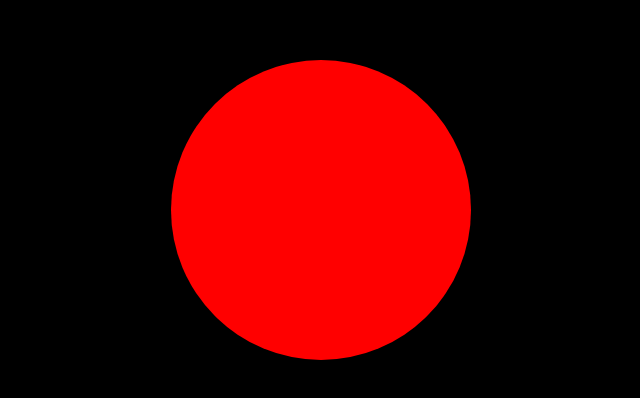
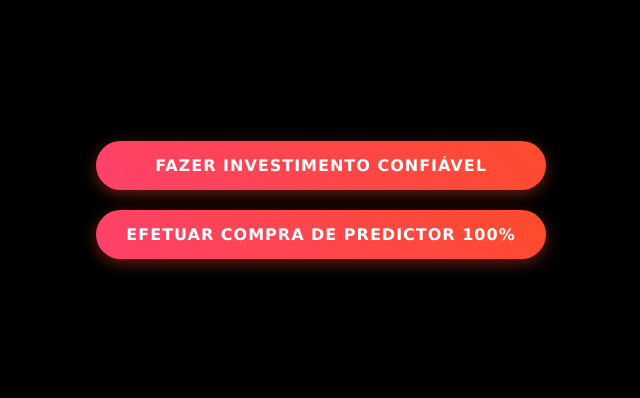
Before and after one commit to Cardjinho/moz-connect, a plain HTML site: page home.html in a window 1280 px wide. Shown: the part 190-588 px from the top of the page, without its empty margins (319-959 px from the left). Drawn offline with Linux system fonts and the light colour scheme.

Commit message:
Update home.html

```diff
--- a/home.html
+++ b/home.html
@@ -3,90 +3,77 @@
 <head>
   <meta charset="UTF-8">
   <meta name="viewport" content="width=device-width, initial-scale=1.0">
-  <title>Animação de Carregamento</title>
+  <title>Página de Investimento</title>
   <style>
-    /* Configuração geral */
+    /* Estilo global */
     html, body {
       margin: 0;
       padding: 0;
       width: 100%;
       height: 100%;
-      background-color: black;
+      background-color: #000; /* Fundo preto */
+      font-family: 'Arial', sans-serif;
       display: flex;
       justify-content: center;
       align-items: center;
       overflow: hidden;
     }
 
-    /* Estilo da barra de progresso */
-    .progress-bar {
-      width: 0;
-      height: 10px;
-      background-color: red;
-      border-radius: 5px;
-      position: absolute;
+    /* Contêiner para os botões */
+    .button-container {
+      display: flex;
+      flex-direction: column;
+      gap: 20px; /* Espaçamento entre os botões */
     }
 
-    /* Estilo do círculo final */
-    .circle {
-      width: 0;
-      height: 0;
-      background-color: red;
-      border-radius: 50%;
-      position: absolute;
-      opacity: 0;
-      transition: width 1s ease, height 1s ease, opacity 1s ease;
+    /* Estilo dos botões */
+    .button-container button {
+      background: linear-gradient(45deg, #ff416c, #ff4b2b); /* Gradiente moderno */
+      color: white;
+      border: none;
+      border-radius: 25px;
+      padding: 15px 30px;
+      font-size: 1rem;
+      font-weight: bold;
+      cursor: pointer;
+      box-shadow: 0px 4px 15px rgba(255, 75, 43, 0.4); /* Sombra para profundidade */
+      animation: float 2s infinite ease-in-out; /* Animação de flutuação */
+      outline: none;
+      transition: transform 0.3s ease, box-shadow 0.3s ease;
     }
 
-    /* Animação ativa do círculo */
-    .active {
-      width: 300px;
-      height: 300px;
-      opacity: 1;
+    /* Efeito ao passar o mouse */
+    .button-container button:hover {
+      transform: scale(1.05); /* Leve aumento */
+      box-shadow: 0px 6px 20px rgba(255, 75, 43, 0.6);
+    }
+
+    /* Animação de flutuação */
+    @keyframes float {
+      0%, 100% {
+        transform: translateY(0); /* Posição inicial */
+      }
+      50% {
+        transform: translateY(-10px); /* Sobe 10px */
+      }
+    }
+
+    /* Texto interno dos botões */
+    .button-container button span {
+      font-family: 'Verdana', sans-serif;
+      letter-spacing: 1px; /* Espaçamento entre letras */
     }
   </style>
 </head>
 <body>
-  <!-- Barra de progresso irregular -->
-  <div class="progress-bar"></div>
-
-  <!-- Círculo final -->
-  <div class="circle"></div>
-
-  <script>
-    const progressBar = document.querySelector('.progress-bar');
-    const circle = document.querySelector('.circle');
-
-    // Função para simular progresso irregular
-    function animateProgress() {
-      let progress = 0;
-      const interval = setInterval(() => {
-        // Incrementos aleatórios entre 5% e 20%
-        progress += Math.random() * 15 + 5;
-
-        if (progress > 100) progress = 100; // Limita a 100%
-        progressBar.style.width = progress + "%";
-
-        if (progress === 100) {
-          clearInterval(interval); // Para o progresso
-          showCircle(); // Mostra o círculo
-        }
-      }, Math.random() * 400 + 300); // Intervalo aleatório entre 300ms e 700ms
-    }
-
-    // Função para exibir o círculo
-    function showCircle() {
-      progressBar.style.display = "none";
-      circle.classList.add('active');
-
-      // Redireciona para a home após 5 segundos
-      setTimeout(() => {
-        window.location.href = "home.html";
-      }, 5000);
-    }
-
-    // Inicia a animação de progresso
-    animateProgress();
-  </script>
+  <!-- Botões flutuantes -->
+  <div class="button-container">
+    <button>
+      <span>FAZER INVESTIMENTO CONFIÁVEL</span>
+    </button>
+    <button>
+      <span>EFETUAR COMPRA DE PREDICTOR 100%</span>
+    </button>
+  </div>
 </body>
 </html>
```
